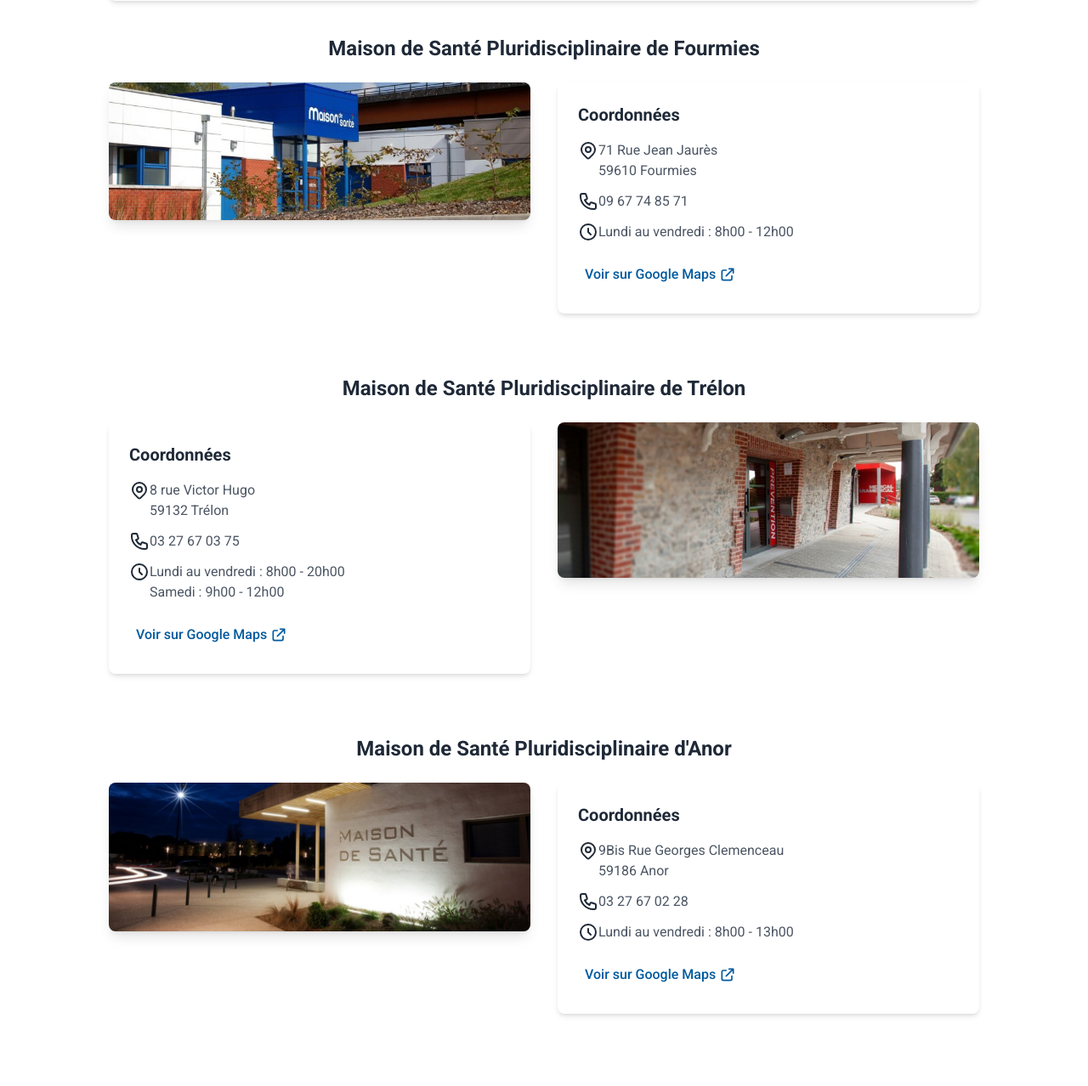
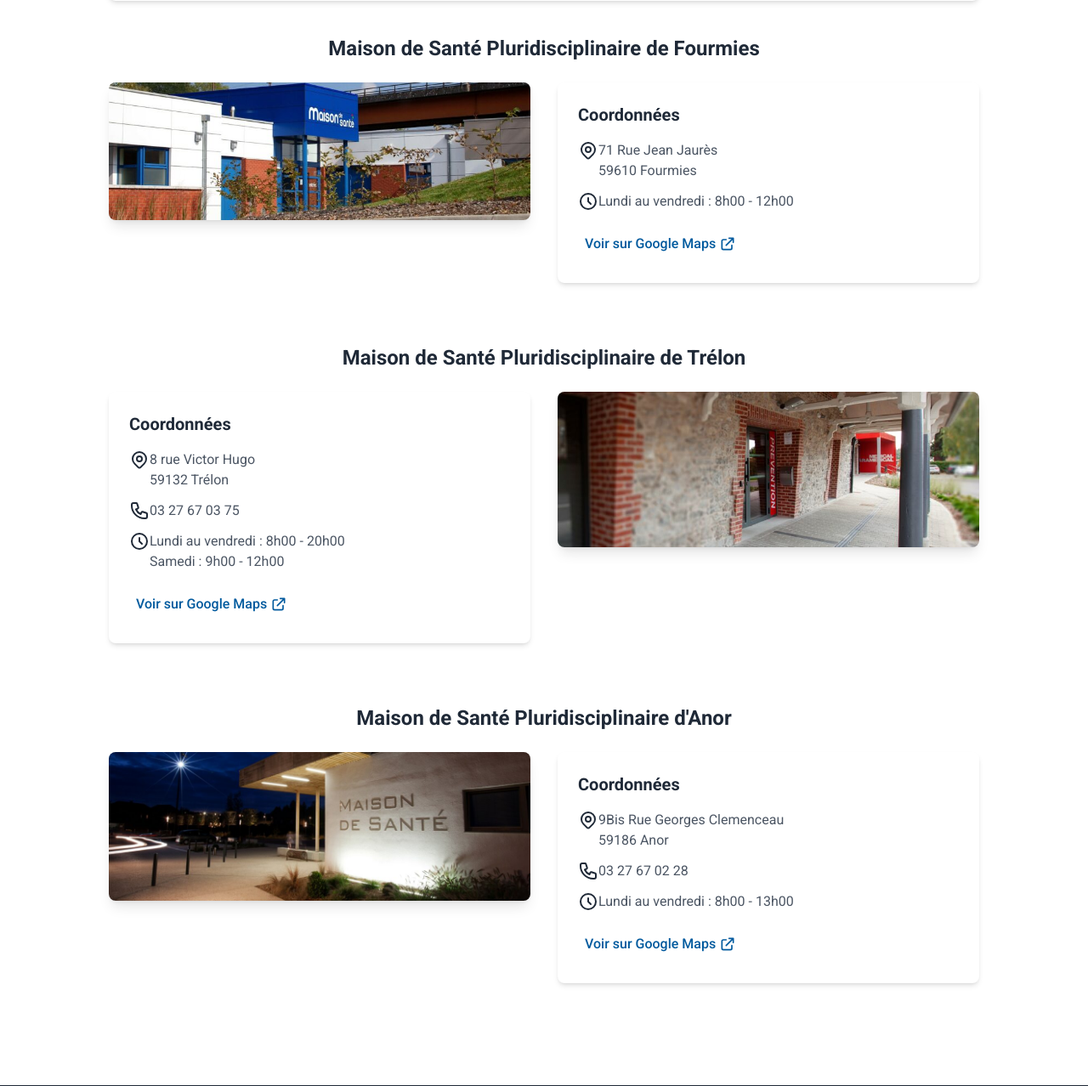
Before and after one commit to gestionsiteccsa/cc-sudavesnois, a Django app: page /maisons-sante-pluridisciplinaires/ in a window 1280 px wide. Shown: the part 843-2121 px from the top of the page at 85% size. Run offline with Django 5.2, Linux system fonts and the light colour scheme; data that the repository does not hold is empty; style sheets or scripts are compiled from the project's sources.

Commit message:
delete msp tel fourmies

```diff
--- a/home/templates/home/maisons-sante.html
+++ b/home/templates/home/maisons-sante.html
@@ -69,12 +69,6 @@
                                             <p class="text-gray-600 dark:text-gray-300">71 Rue Jean Jaurès</p>
                                             <p class="text-gray-600 dark:text-gray-300">59610 Fourmies</p>
                                         </div>
-                                    </div>
-                                    <div class="flex items-start">
-                                        <svg class="h-6 aria-hidden="true" focusable="false"  w-6 text-primary mt-0.5 mr-3" fill="none" viewBox="0 0 24 24" stroke="currentColor">
-                                            <path stroke-linecap="round" stroke-linejoin="round" stroke-width="2" d="M3 5a2 2 0 012-2h3.28a1 1 0 01.948.684l1.498 4.493a1 1 0 01-.502 1.21l-2.257 1.13a11.042 11.042 0 005.516 5.516l1.13-2.257a1 1 0 011.21-.502l4.493 1.498a1 1 0 01.684.949V19a2 2 0 01-2 2h-1C9.716 21 3 14.284 3 6V5z" />
-                                        </svg>
-                                        <p class="text-gray-600 dark:text-gray-300">09 67 74 85 71</p>
                                     </div>
                                     <div class="flex items-start">
                                         <svg class="h-6 aria-hidden="true" focusable="false"  w-6 text-primary mt-0.5 mr-3" fill="none" viewBox="0 0 24 24" stroke="currentColor">
--- a/home/templates/home/presentation.html
+++ b/home/templates/home/presentation.html
@@ -5,9 +5,7 @@
 {% endblock %}
 {% block content %}
 
-<!-- Contenu principal -->
-<main id="main-content">
-    <!-- Bannière -->
+<!-- Bannière -->
     <section class="relative bg-gradient-to-r from-primary to-primary/80 py-16 md:py-24">
         <div class="container mx-auto px-4 md:px-6">
             <div class="max-w-4xl mx-auto text-center text-white">
@@ -73,6 +71,4 @@
             </div>
         </div>
     </section>
-
-</main>
 {% endblock %}
```
Also changed, not shown: journal/templates/journal/journal.html (+2 -6 lines).
